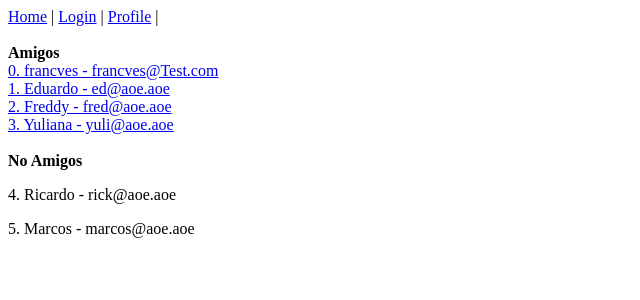
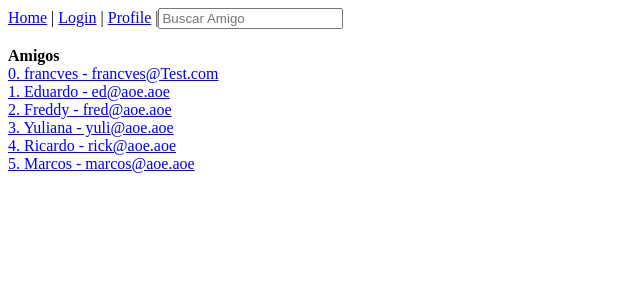
Before and after one commit to francves/messenger-angular-6, an Angular app: page / in a window 1280 px wide. Shown: the top 300 px of the page, without its empty margins (0-640 px from the left). Built offline with nearby package versions, Linux system fonts and the light colour scheme.

Commit message:
Implementando busqueda a través de pipe

```diff
--- a/src/app/home/home.component.html
+++ b/src/app/home/home.component.html
@@ -1,16 +1,11 @@
+<input type="text" placeholder="Buscar Amigo" [(ngModel)]="query">
 <br><br>
 <b>Amigos</b>
-<ng-container *ngFor="let user of friends; let i = index">
-<div *ngIf="user.friend">
+<ng-container *ngFor="let user of friends | search: query; let i = index">
+<div>
   <a routerLink="/conversation/{{user.uid}}">
   {{i}}. {{user.nick}} - {{user.email}}
   </a>
 </div>
 </ng-container>
 <br>
-<b>No Amigos</b>
-<ng-container *ngFor="let user of friends; let i = index">
-<p *ngIf="!user.friend">
-  {{i}}. {{user.nick}} - {{user.email}}
-</p>
-</ng-container>
--- a/src/app/home/home.component.ts
+++ b/src/app/home/home.component.ts
@@ -11,7 +11,7 @@
 export class HomeComponent implements OnInit {
 
   friends: User[];
-
+  query: string = ''
   constructor(private userService: UserService) {
     this.friends = userService.getFriends();
   }
--- /dev/null
+++ b/src/app/pipes/search.pipe.ts
@@ -0,0 +1,21 @@
+import { Pipe, PipeTransform } from '@angular/core';
+
+@Pipe({
+  name: 'search'
+})
+export class SearchPipe implements PipeTransform {
+
+  transform(value: any, args?: any): any {
+    if(!value){
+      return;
+    }
+    if(!args){
+      return value;
+    }
+    args = args.toLowerCase();
+    return value.filter( (item) => {
+      return JSON.stringify(item).toLocaleLowerCase().includes(args);
+    })
+  }
+
+}
```
Also changed, not shown: src/app/app.module.ts (+6 -2 lines), 1 other file (tests, documents, lock files or other folders).
